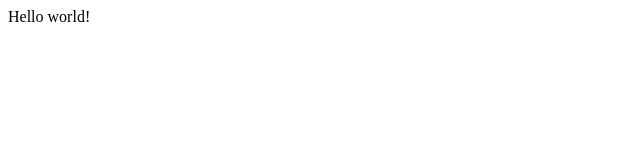
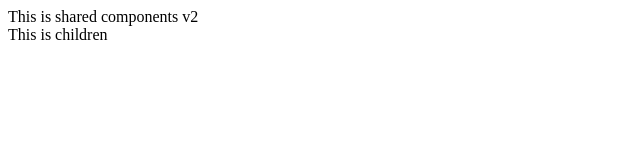
Before and after one commit to mahady-manana/dashbord-app-gatsby, a Gatsby site: page / in a window 1280 px wide. Shown: the whole page, without its empty margins (0-640 px from the left). Built offline with nearby package versions, Linux system fonts and the light colour scheme; Gatsby itself is replaced by a stand-in of ours.

Commit message:
Adding top level wrapper

```diff
--- /dev/null
+++ b/gatsby-browser.js
@@ -0,0 +1,6 @@
+import React from 'react';
+import { TopContainer } from './src/components/main';
+
+export const wrapPageElement = ({ element, props }) => (
+  <TopContainer {...props}>{element}</TopContainer>
+);
--- /dev/null
+++ b/src/components/main/TopContainer/TopContainer.tsx
@@ -0,0 +1,13 @@
+import React, { FC } from 'react';
+
+interface TopContainerProps {
+  title?: string;
+}
+export const TopContainer: FC<TopContainerProps> = ({ children }) => {
+  return (
+    <div className="app">
+      This is shared components v2
+      <div>{children}</div>
+    </div>
+  );
+};
--- /dev/null
+++ b/src/components/main/TopContainer/index.ts
@@ -0,0 +1 @@
+export { TopContainer } from './TopContainer';
--- /dev/null
+++ b/src/components/main/index.ts
@@ -0,0 +1 @@
+export * from './TopContainer';
--- /dev/null
+++ b/src/pages/about.tsx
@@ -0,0 +1,5 @@
+import React from 'react';
+
+export default function AboutPage() {
+  return <div>Hello about page</div>;
+}
--- a/src/pages/index.tsx
+++ b/src/pages/index.tsx
@@ -1,5 +1,5 @@
 import React from 'react';
 
 export default function Home() {
-  return <div>Hello world!</div>;
+  return <div>This is children</div>;
 }
```
